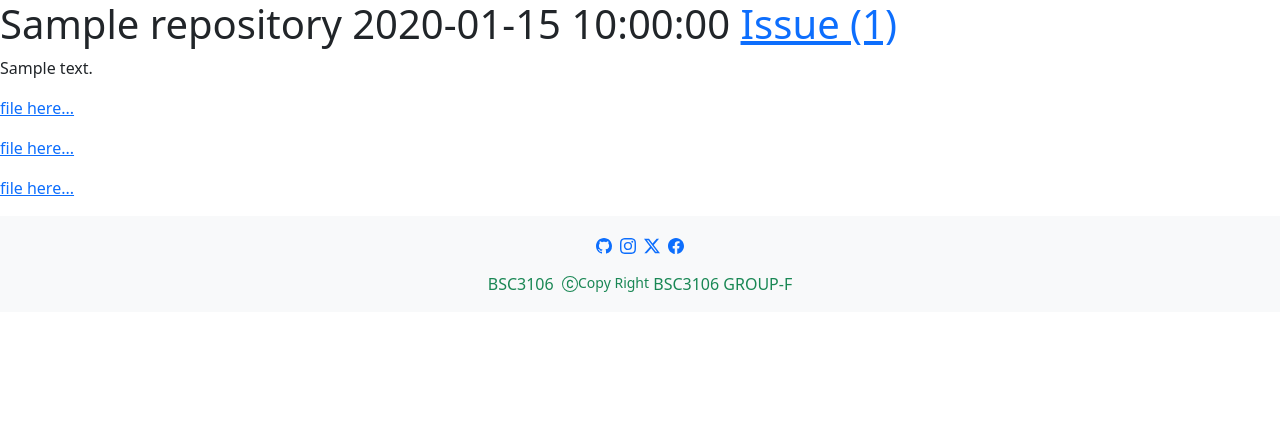
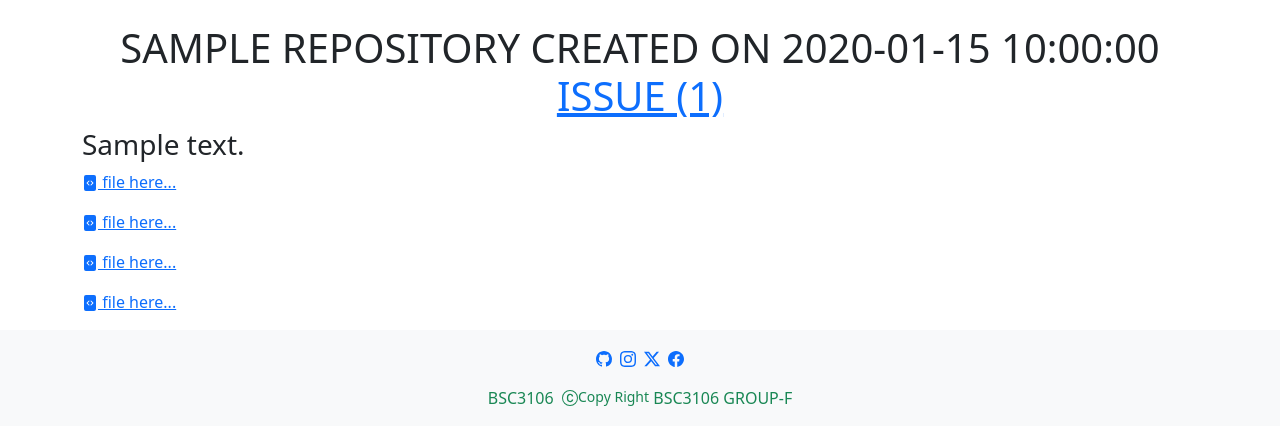
Before and after one commit to ColinAdo/open-source-bug-tracker-group-F, a Flask app: page /repository/1/details/ in a window 1280 px wide. Shown: the top 445 px of the page. Run offline with Flask 3, Linux system fonts and the light colour scheme; tables that the repository leaves empty hold one stand-in row (values such as "Sample post").

Commit message:
Add styled repository_details.html

```diff
--- a/app/templates/core/repository_details.html
+++ b/app/templates/core/repository_details.html
@@ -2,8 +2,8 @@
 {% block title %} {{title}} {% endblock title %}
 
 {% block content %}
-<div>
-    <h1>{{repo.title}} <span>{{repo.created_at}}</span>
+<div class="container mt-4">
+    <h1 class="text-center text-uppercase">{{repo.title}} Created on <span>{{repo.created_at}}</span>
         <a href="{{ url_for('issues_list', repository_id=repo.id) }}">
         {% if issues.count() == 0 or issues.count() == 1 %}
             Issue ({{issues.count()}})
@@ -12,14 +12,47 @@
         {% endif %}
         </a>
     </h1>
-    <p>
+    <h3>
         {{repo.description}}
         {% if current_user.username == repo.user.username %}
-        <a href="{{ url_for('edit_repository', repository_id=repo.id )}}">Edit</a>
+        <a href="{{ url_for('edit_repository', repository_id=repo.id )}}">
+            <svg xmlns="http://www.w3.org/2000/svg" width="16" height="16" fill="currentColor" class="bi bi-pen-fill" viewBox="0 0 16 16">
+                <path d="m13.498.795.149-.149a1.207 1.207 0 1 1 1.707 1.708l-.149.148a1.5 1.5 0 0 1-.059 2.059L4.854 14.854a.5.5 0 0 1-.233.131l-4 1a.5.5 0 0 1-.606-.606l1-4a.5.5 0 0 1 .131-.232l9.642-9.642a.5.5 0 0 0-.642.056L6.854 4.854a.5.5 0 1 1-.708-.708L9.44.854A1.5 1.5 0 0 1 11.5.796a1.5 1.5 0 0 1 1.998-.001z"/>
+            </svg>
+        </a>
         {% endif %}
+    </h3>
+    <p>
+        <a href="#">
+            <svg xmlns="http://www.w3.org/2000/svg" width="16" height="16" fill="currentColor" class="bi bi-file-code-fill" viewBox="0 0 16 16">
+                <path d="M12 0H4a2 2 0 0 0-2 2v12a2 2 0 0 0 2 2h8a2 2 0 0 0 2-2V2a2 2 0 0 0-2-2zM6.646 5.646a.5.5 0 1 1 .708.708L5.707 8l1.647 1.646a.5.5 0 0 1-.708.708l-2-2a.5.5 0 0 1 0-.708l2-2zm2.708 0 2 2a.5.5 0 0 1 0 .708l-2 2a.5.5 0 0 1-.708-.708L10.293 8 8.646 6.354a.5.5 0 1 1 .708-.708z"/>
+            </svg>
+            file here...
+        </a>
     </p>
-    <p><a href="">file here...</a></p>
-    <p><a href="">file here...</a></p>
-    <p><a href="">file here...</a></p>
+    <p>
+        <a href="#">
+            <svg xmlns="http://www.w3.org/2000/svg" width="16" height="16" fill="currentColor" class="bi bi-file-code-fill" viewBox="0 0 16 16">
+                <path d="M12 0H4a2 2 0 0 0-2 2v12a2 2 0 0 0 2 2h8a2 2 0 0 0 2-2V2a2 2 0 0 0-2-2zM6.646 5.646a.5.5 0 1 1 .708.708L5.707 8l1.647 1.646a.5.5 0 0 1-.708.708l-2-2a.5.5 0 0 1 0-.708l2-2zm2.708 0 2 2a.5.5 0 0 1 0 .708l-2 2a.5.5 0 0 1-.708-.708L10.293 8 8.646 6.354a.5.5 0 1 1 .708-.708z"/>
+            </svg>
+            file here...
+        </a>
+    </p>
+    <p>
+        <a href="#">
+            <svg xmlns="http://www.w3.org/2000/svg" width="16" height="16" fill="currentColor" class="bi bi-file-code-fill" viewBox="0 0 16 16">
+                <path d="M12 0H4a2 2 0 0 0-2 2v12a2 2 0 0 0 2 2h8a2 2 0 0 0 2-2V2a2 2 0 0 0-2-2zM6.646 5.646a.5.5 0 1 1 .708.708L5.707 8l1.647 1.646a.5.5 0 0 1-.708.708l-2-2a.5.5 0 0 1 0-.708l2-2zm2.708 0 2 2a.5.5 0 0 1 0 .708l-2 2a.5.5 0 0 1-.708-.708L10.293 8 8.646 6.354a.5.5 0 1 1 .708-.708z"/>
+            </svg>
+            file here...
+        </a>
+    </p>
+    <p>
+        <a href="#">
+            <svg xmlns="http://www.w3.org/2000/svg" width="16" height="16" fill="currentColor" class="bi bi-file-code-fill" viewBox="0 0 16 16">
+                <path d="M12 0H4a2 2 0 0 0-2 2v12a2 2 0 0 0 2 2h8a2 2 0 0 0 2-2V2a2 2 0 0 0-2-2zM6.646 5.646a.5.5 0 1 1 .708.708L5.707 8l1.647 1.646a.5.5 0 0 1-.708.708l-2-2a.5.5 0 0 1 0-.708l2-2zm2.708 0 2 2a.5.5 0 0 1 0 .708l-2 2a.5.5 0 0 1-.708-.708L10.293 8 8.646 6.354a.5.5 0 1 1 .708-.708z"/>
+            </svg>
+            file here...
+        </a>
+    </p>
 </div>
 {% endblock content %}
```
